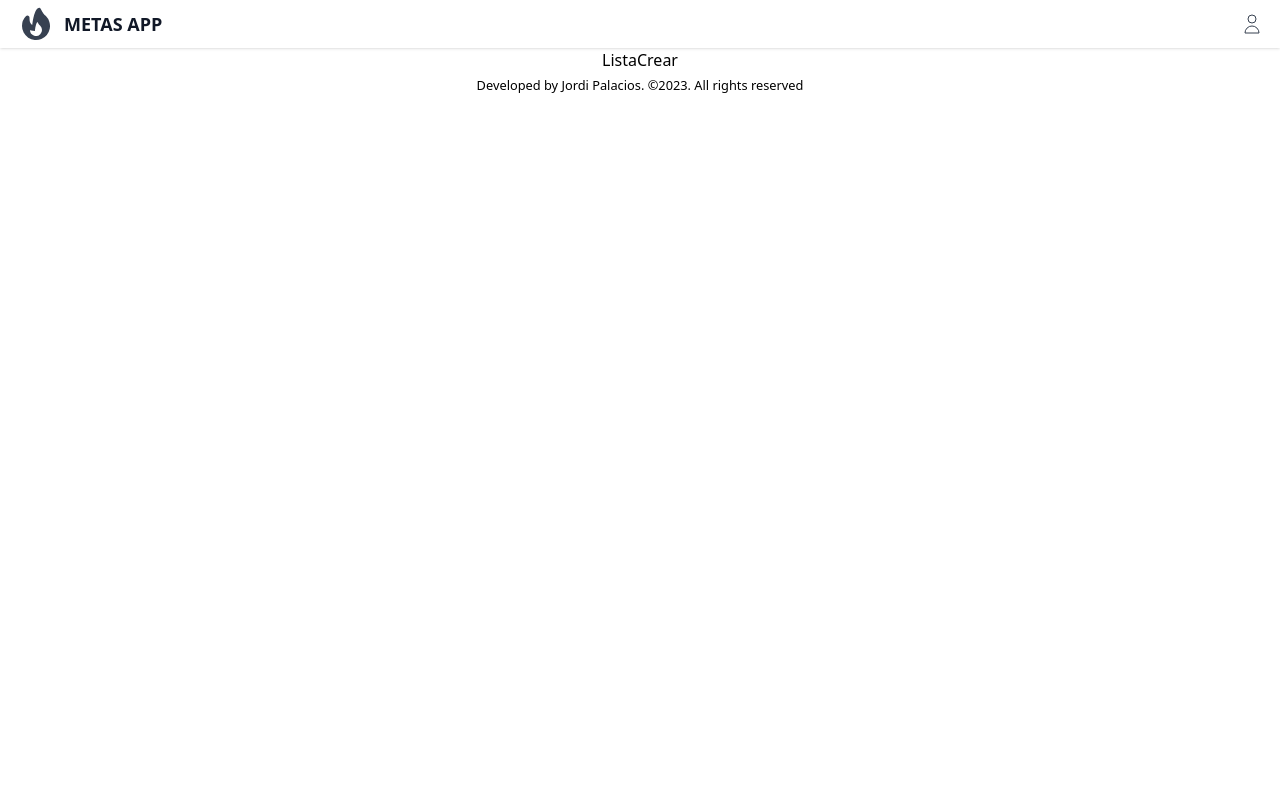
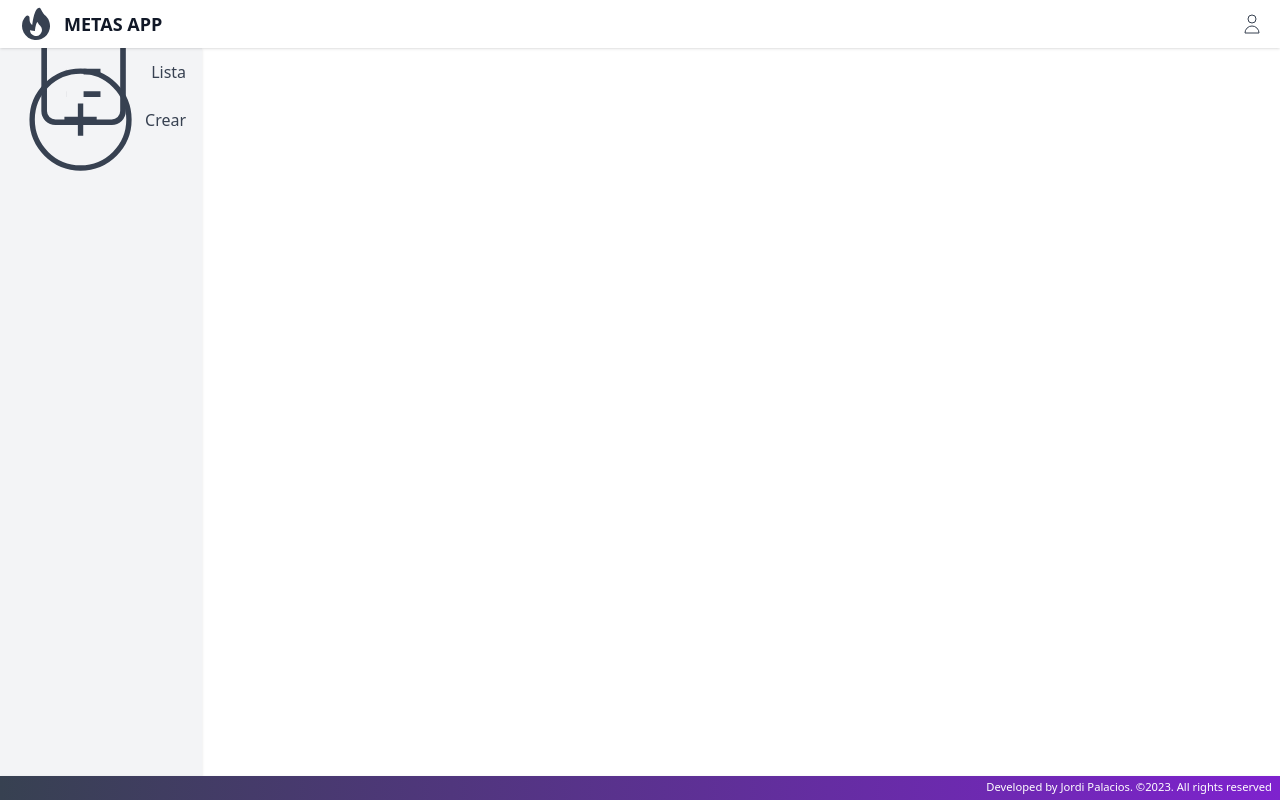
Before and after one commit to JordiPalacios/GoalsAPP, a React (Create React App) app: page / in a window 1280 px wide. Built offline with nearby package versions, Linux system fonts and the light colour scheme.

Commit message:
FooterDone & Main-Started

```diff
--- /dev/null
+++ b/src/components/footer.css
@@ -0,0 +1,3 @@
+.footer {
+    @apply shadow bg-gradient-to-r from-gray-700 to-purple-700 h-lg text-sm text-right pr-2 text-white relative;
+}
--- a/src/components/footer.js
+++ b/src/components/footer.js
@@ -1,6 +1,8 @@
+import '../components/footer.css';
+
 export function Footer() {
     return (
-      <footer>
+      <footer className='footer'>
         <small>Developed by Jordi Palacios. ©2023. All rights reserved </small>
       </footer>
     );
--- a/src/components/header.css
+++ b/src/components/header.css
@@ -1,5 +1,5 @@
 .header {
-    @apply h-xl flex justify-between shadow bg-white text-gray-700;
+    @apply h-xl flex justify-between shadow bg-white text-gray-700 relative;
 }
 
 .container {
--- a/src/components/header.js
+++ b/src/components/header.js
@@ -4,7 +4,7 @@ import { ReactComponent as Profile } from '../img/profile.svg';
 
 export function Header () {
     return (
-        <div className= "header">
+        <header className= "header">
             <div className="container" >
                 <Logo className="logo"/>
                 <a href="/" className='tittle'>Metas App</a>
@@ -14,6 +14,6 @@ export function Header () {
                     <Profile className="icon"/>
                 </a>
             </nav>
-        </div>
+        </header>
     );
 }
--- /dev/null
+++ b/src/components/main.css
@@ -0,0 +1,12 @@
+.mainPage {
+    height: calc(100vh - theme('height.mainPage'));
+    @apply flex;
+}
+
+.aside {
+    @apply flex flex-col text-gray-700 bg-gray-100 shadow w-60 h-full;
+}
+
+.mainContent {
+    @apply w-full h-full overflow-scroll;
+}
--- a/src/components/main.js
+++ b/src/components/main.js
@@ -1,13 +1,23 @@
+import '../components/main.css';
+import { ReactComponent as List } from '../img/lista.svg';
+import { ReactComponent as New } from '../img/nueva.svg';
+import Vincle from './vincle';
+
+
 export function Main ({children}) {
     return (
-        <>
-            <sidenav>
-                <a href="/lista">Lista</a>
-                <a href="/crear">Crear</a>
-            </sidenav>
-            <main>
+        <div className='mainPage'>
+            <aside className='aside'>
+                <Vincle href="/lista" text="Lista">
+                    <List />
+                </Vincle>
+                <Vincle href="/create" text="Crear">
+                    <New />
+                </Vincle>
+            </aside>
+            <main className='mainContent'>
                 {children}
             </main>
-        </>
+        </div>
     );
 }
--- /dev/null
+++ b/src/components/vincle.js
@@ -0,0 +1,8 @@
+export default function Vincle ({children, text, href}) {
+    return (
+        <a href={href} className="vincle">
+            {children}
+            <span>{text}</span>
+        </a>
+    );
+}
--- a/tailwind.config.js
+++ b/tailwind.config.js
@@ -10,6 +10,7 @@ module.exports = {
         md: '16px',
         lg:'24px',
         xl:'48px',
+        mainPage: '72px',
       },
     },
   },
```
Also changed, not shown: src/img/lista.svg (added), src/img/nueva.svg (added).
